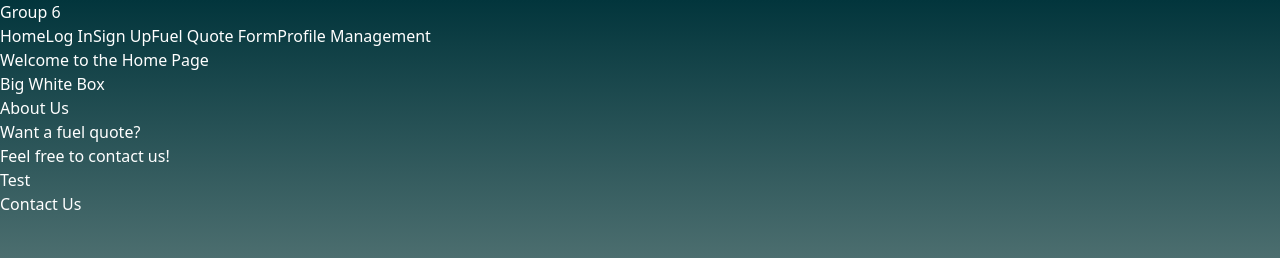
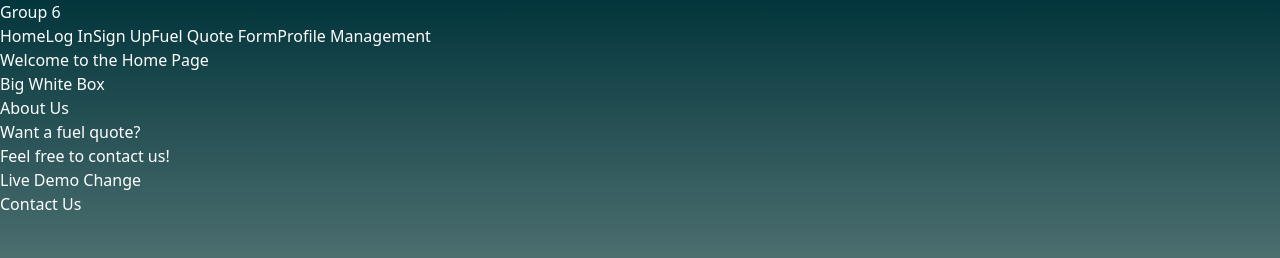
Before and after one commit to daigza09/4353-Spring22, a React (Vite) app in the folder client/: page /home in a window 1280 px wide. Shown: the top 258 px of the page. Built offline with nearby package versions, Linux system fonts and the light colour scheme.

Commit message:
live demo test

```diff
--- a/client/src/components/Footer.jsx
+++ b/client/src/components/Footer.jsx
@@ -4,7 +4,7 @@ function Footer() {
   return (
     <footer className="text-white text-2xl font-sans flex justify-between items-center p-4 py-5 fixed bottom-0 w-full">
       <div className="text-[#02353C]">
-        Test
+        Live Demo Change
       </div>
 
       <div className="text-[#02353C]">
```
